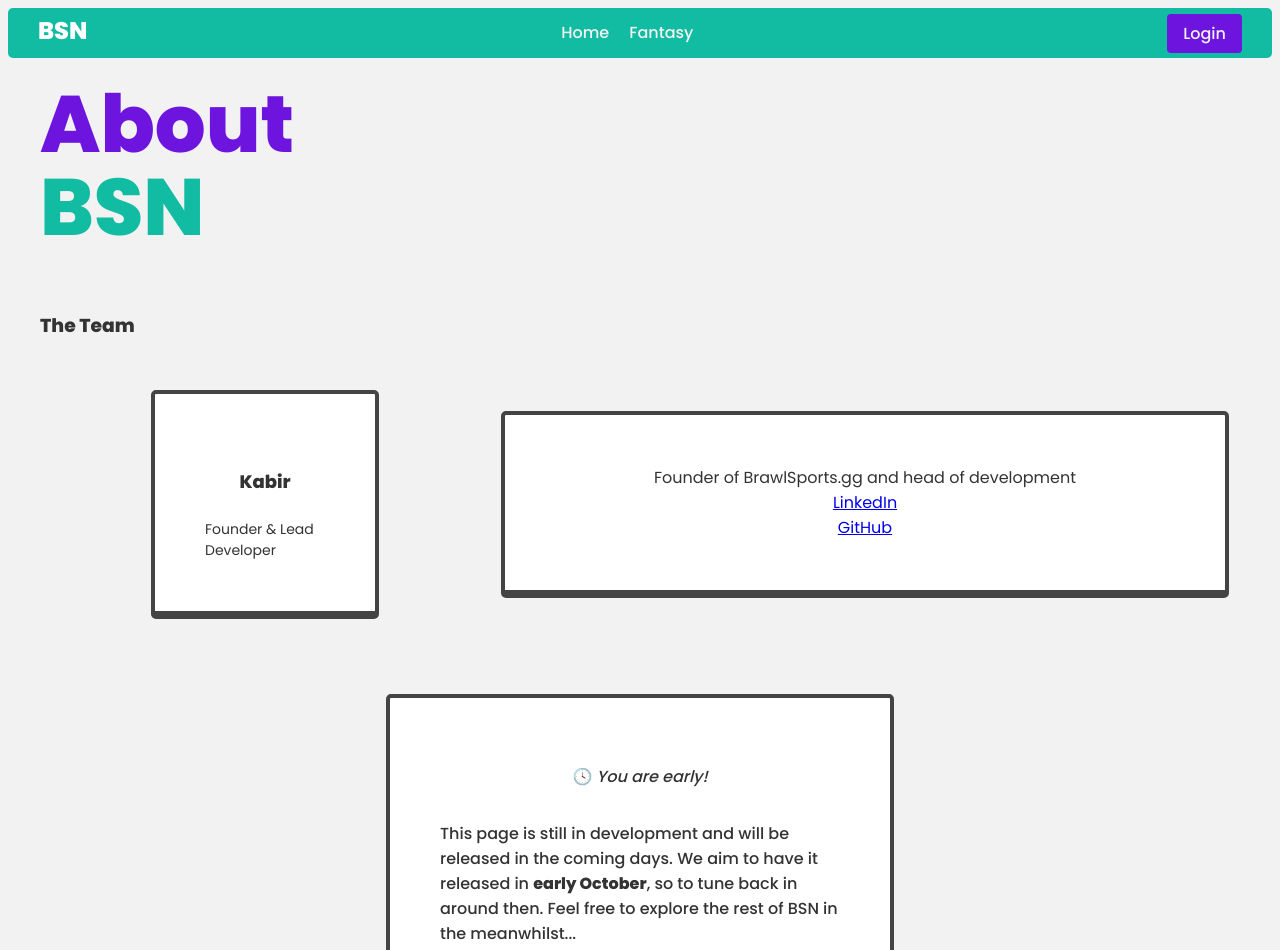
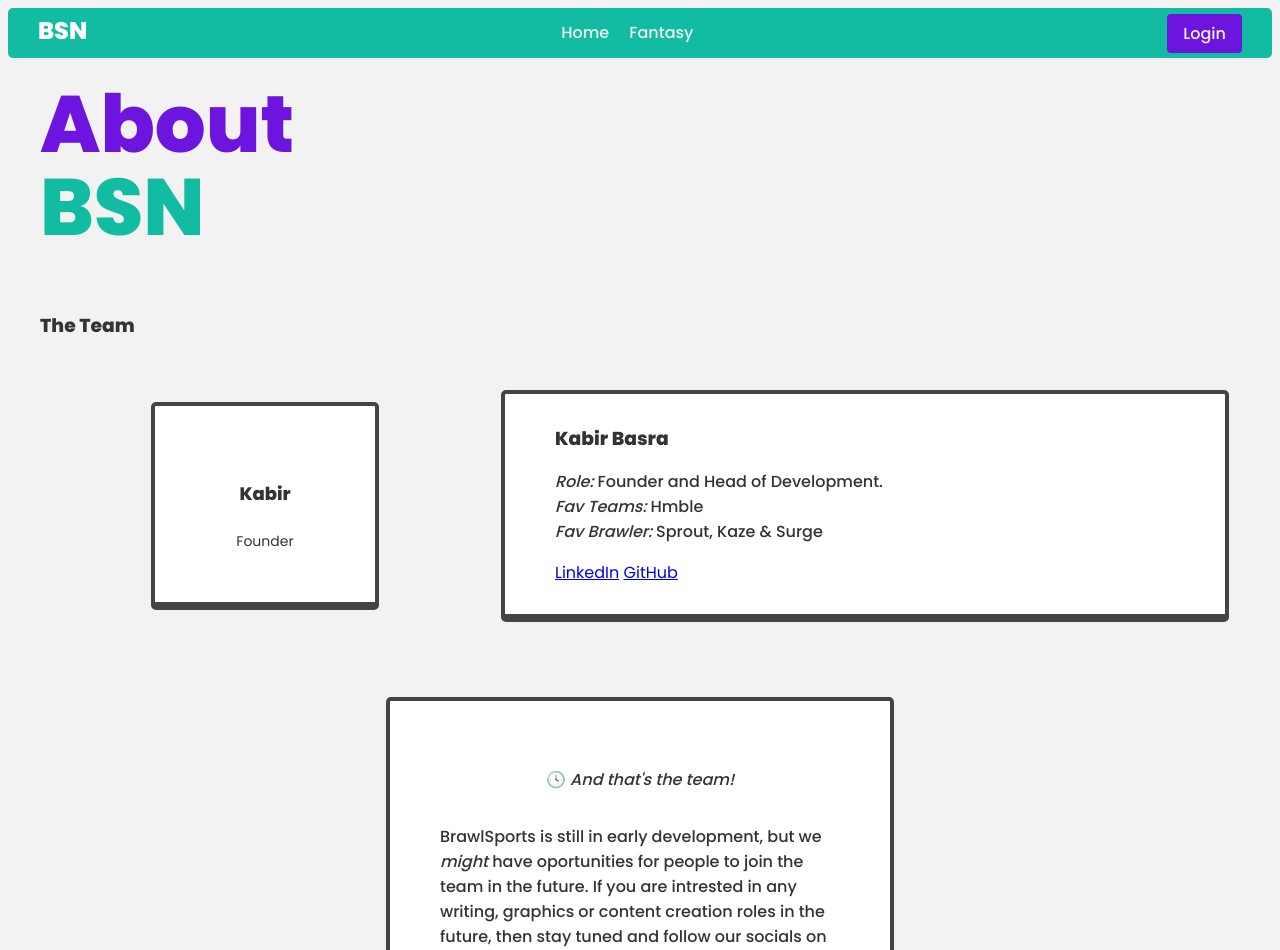
Before and after one commit to KabirBasra/BrawlSports, a React (Create React App) app: page /about in a window 1280 px wide. Shown: the top 950 px of the page. Built offline with nearby package versions, Linux system fonts and the light colour scheme; no server answers.

Commit message:
Adding hardcoded user info to about page

```diff
--- a/src/index.css
+++ b/src/index.css
@@ -538,8 +538,10 @@ nav a:hover {
   flex-direction: column;
   justify-content: center;
   width: 100%;
+  height: 100%;
   max-width: 620px;
-  align-items: center;
+  max-height: 120px;
+  align-items: left;
   padding: 50px 50px;
   margin: 0 auto;
 
@@ -561,6 +563,11 @@ nav a:hover {
 .about-member span {
   font-size: 14px;
 }
+/*
+.about-member-info p {
+  gap: 3px !important;
+}
+  */
 
 
 
--- a/src/pages/About.js
+++ b/src/pages/About.js
@@ -11,25 +11,36 @@ const About = () => {
       <div className="about-members">
         <div className="about-member">
           <h4>Kabir</h4>
-          <span>Founder & Lead Developer</span>
+          <span>Founder</span>
         </div>
 
         <div className="about-member-info">
-          <span>Founder of BrawlSports.gg and head of development</span>
-          <span><a href="https://www.linkedin.com/in/kabir-basra-435b65282/">LinkedIn</a></span>
-          <span><a href="https://github.com/KabirBasra">GitHub</a></span>
+          <h3>Kabir Basra</h3>
+          <p>
+            <i>Role:</i> Founder and Head of Development. <br/>
+            <i>Fav Teams:</i> Hmble <br/>
+            <i>Fav Brawler:</i> Sprout, Kaze & Surge
+          </p>
+          <span>
+            <a href="https://www.linkedin.com/in/kabir-basra-435b65282/">LinkedIn</a>
+            <span> </span>
+            <a href="https://github.com/KabirBasra">GitHub</a>
+            <span> </span>
+          </span>
+
         </div>
       </div>
 
       <br></br>
 
       <div className='progress-container'>
-        <p>🕓 <em>You are early!</em></p>
+        <p>🕓 <em>And that's the team!</em></p>
 
         <p>
-          This page is still in development and will be released in the coming days.
-          We aim to have it released in <strong>early October</strong>, so to tune back
-          in around then. Feel free to explore the rest of BSN in the meanwhilst...
+          BrawlSports is still in early development, but we <i>might</i> have oportunities
+          for people to join the team in the future. If you are intrested in any writing, graphics
+          or content creation roles in the future, then stay tuned and follow our
+          socials on X and YouTube :)
         </p>
       </div>
     </div>
```
